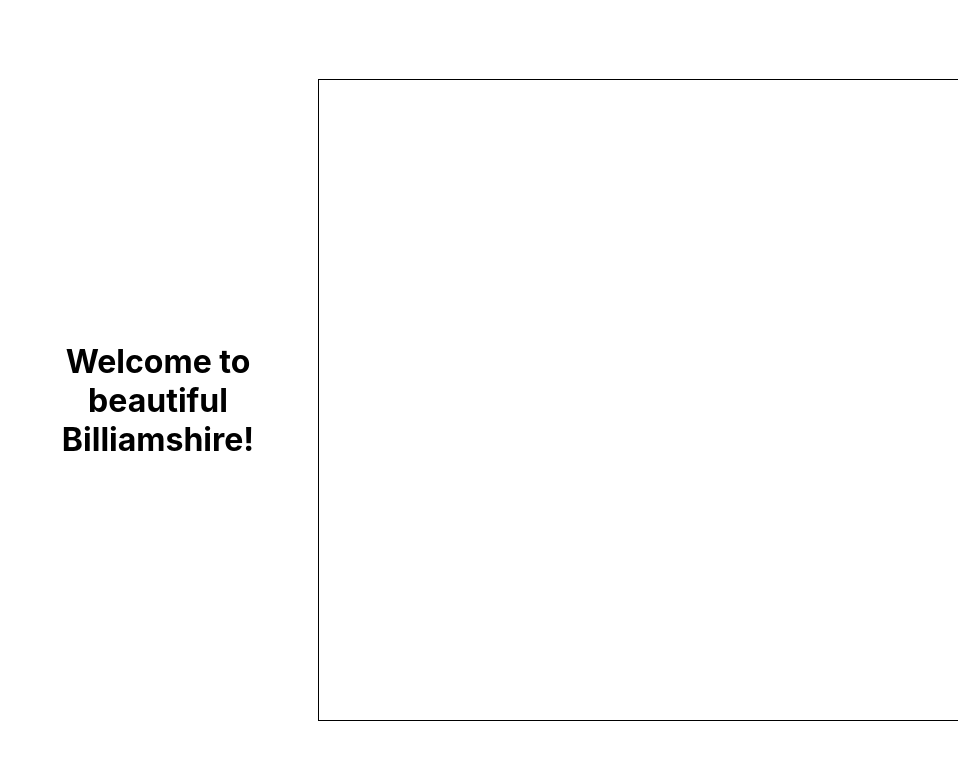
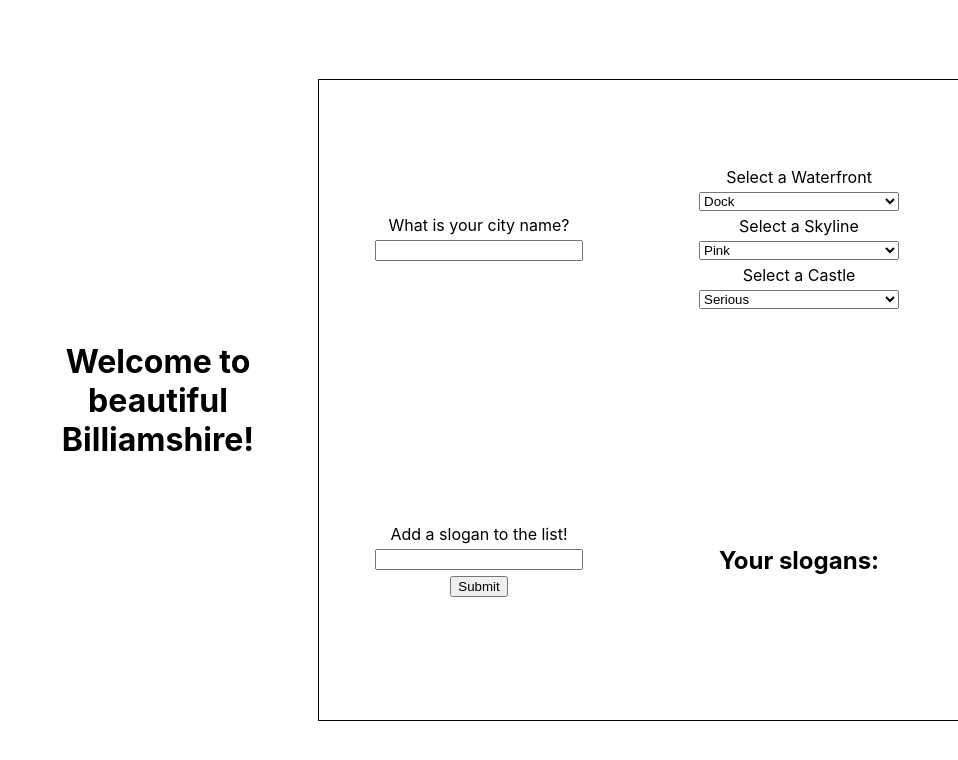
Before and after one commit to ThomHarding/react-city-builder-half-baked, a React (Create React App) app: page / in a window 1280 px wide. Shown: the top 760 px of the page, without its empty margins (322-1280 px from the left). Built offline with nearby package versions, Linux system fonts and the light colour scheme.

Commit message:
add cityname, dropdowns, and slogan copmonents to app.js

```diff
--- a/src/App.js
+++ b/src/App.js
@@ -17,7 +17,7 @@ function App() {
   // you'll need to track a city name, which starts as the city name of your choice.
   const [cityName, setCityName] = useState('Billiamshire');
   // finally, you'll need an array of slogans, which could start out as ['The City of Excellence'] for example
-  const [sloganArray, setSloganArray] = useState(['Sparkling Fields of Grey']);
+  const [slogans, setSlogans] = useState(['Sparkling Fields of Grey']);
 
   return (
     <div className="App">
@@ -29,15 +29,21 @@ function App() {
       </h1>
       <div className='bottom'>
         {/* here, the CityNameInput component takes in the setCityName state handler function */}
+        <CityNameInput setCityName={setCityName} />
         <section className='dropdowns'>
           {/*
           render all three Dropdown components (WaterfrontDropdown, SkylineDropdown, CastleDropdown) here.
 
           In each Dropdown, pass as props the state handler functions defined above, so that these child components can manipulate parent state
           */}
+          <WaterfrontDropdown setWaterfrontId={setWaterfrontId} />
+          <SkylineDropdown setSkylineId={setSkylineId} />
+          <CastleDropdown setCastleId={setCastleId} />
         </section>
         {/* here, the SloganForm component takes in the setSlogans state handler function and the slogans array that live in state */}
+        <SloganForm setSlogans={setSlogans} slogans={slogans} />
         {/* here, the SloganList component takes the array of slogans that lives in state */}
+        <SloganList slogans={slogans} />
 
       </div>
     </div>
```
